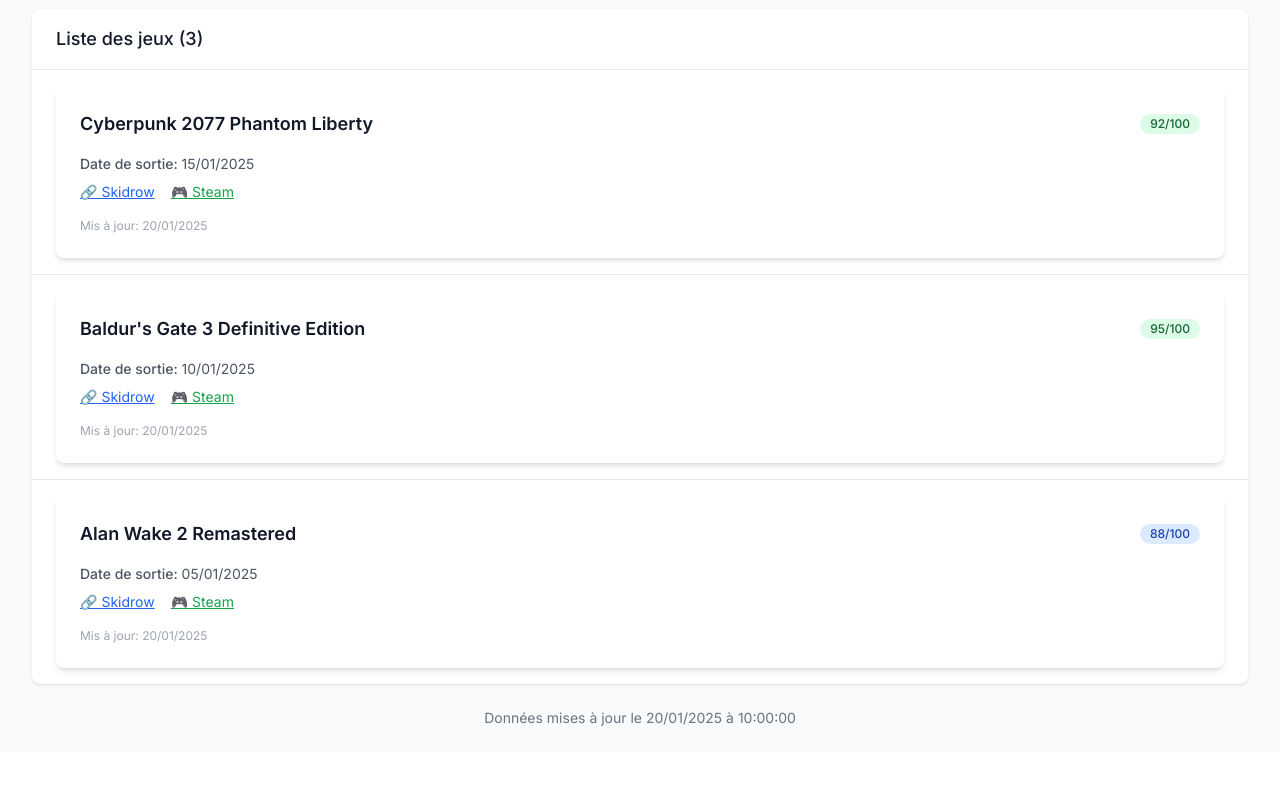
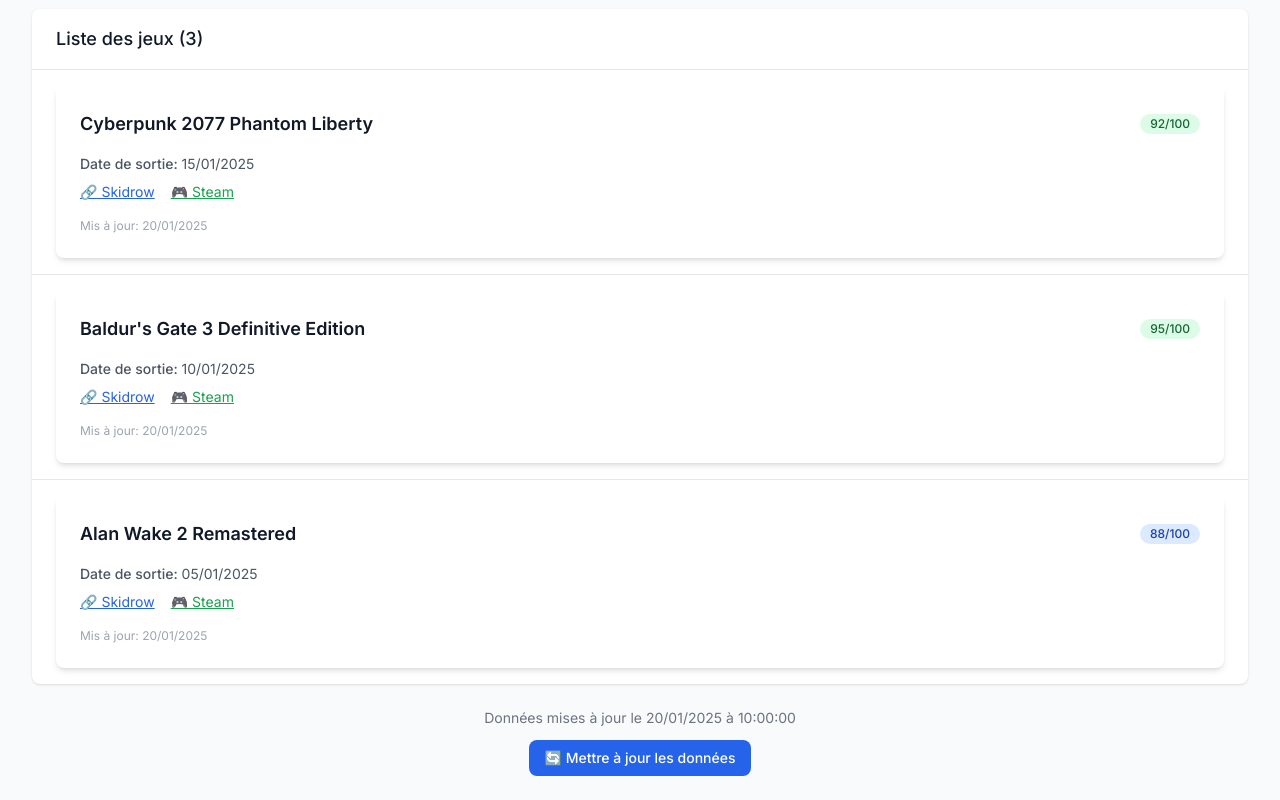
Before and after one commit to albertduplantin/skidrow, a Next.js app: page / in a window 1280 px wide. Shown: the part 300-1100 px from the top of the page. Before the commit the page ends 1052 px from the top, so only its background shows below. Built offline with nearby package versions, Linux system fonts and the light colour scheme.

Commit message:
feat: add refresh button to trigger GitHub Actions pipeline

```diff
--- /dev/null
+++ b/src/app/RefreshButton.tsx
@@ -0,0 +1,52 @@
+'use client';
+
+import { useState } from 'react';
+
+export default function RefreshButton() {
+  const [status, setStatus] = useState<'idle' | 'loading' | 'success' | 'error'>('idle');
+  const [message, setMessage] = useState('');
+
+  async function trigger() {
+    setStatus('loading');
+    setMessage('');
+    try {
+      const resp = await fetch('/api/trigger-pipeline', { method: 'POST' });
+      const data = await resp.json();
+      if (data.success) {
+        setStatus('success');
+        setMessage('Pipeline lancé ! Les données seront mises à jour dans ~5 minutes.');
+      } else {
+        setStatus('error');
+        setMessage(data.error ?? 'Erreur inconnue');
+      }
+    } catch {
+      setStatus('error');
+      setMessage('Impossible de contacter le serveur.');
+    }
+  }
+
+  return (
+    <div className="flex flex-col items-center gap-2">
+      <button
+        onClick={trigger}
+        disabled={status === 'loading'}
+        className={`px-4 py-2 rounded-lg font-medium text-sm transition-colors ${
+          status === 'loading'
+            ? 'bg-gray-300 text-gray-500 cursor-not-allowed'
+            : status === 'success'
+            ? 'bg-green-600 text-white hover:bg-green-700'
+            : status === 'error'
+            ? 'bg-red-600 text-white hover:bg-red-700'
+            : 'bg-blue-600 text-white hover:bg-blue-700'
+        }`}
+      >
+        {status === 'loading' ? '⏳ Lancement en cours…' : '🔄 Mettre à jour les données'}
+      </button>
+      {message && (
+        <p className={`text-sm ${status === 'success' ? 'text-green-600' : 'text-red-600'}`}>
+          {message}
+        </p>
+      )}
+    </div>
+  );
+}
--- /dev/null
+++ b/src/app/api/trigger-pipeline/route.ts
@@ -0,0 +1,28 @@
+import { NextResponse } from 'next/server';
+
+export async function POST() {
+  const token = process.env.GITHUB_TOKEN;
+  if (!token) {
+    return NextResponse.json({ error: 'GITHUB_TOKEN non configuré' }, { status: 500 });
+  }
+
+  const resp = await fetch(
+    'https://api.github.com/repos/albertduplantin/skidrow/actions/workflows/pipeline.yml/dispatches',
+    {
+      method: 'POST',
+      headers: {
+        Authorization: `Bearer ${token}`,
+        Accept: 'application/vnd.github+json',
+        'Content-Type': 'application/json',
+      },
+      body: JSON.stringify({ ref: 'main' }),
+    }
+  );
+
+  if (resp.status === 204) {
+    return NextResponse.json({ success: true });
+  }
+
+  const body = await resp.text();
+  return NextResponse.json({ error: body }, { status: resp.status });
+}
--- a/src/app/page.tsx
+++ b/src/app/page.tsx
@@ -2,6 +2,7 @@
 import { notFound } from 'next/navigation';
 import fs from 'fs';
 import path from 'path';
+import RefreshButton from './RefreshButton';
 
 async function getMostRecentData(): Promise<MonthlyGames | null> {
   try {
@@ -155,11 +156,12 @@
         )}
       </div>
 
-      <div className="text-center text-sm text-gray-500">
+      <div className="text-center text-sm text-gray-500 space-y-3">
         <p>
           Données mises à jour le {new Date(data.lastUpdated).toLocaleDateString('fr-FR')} à{' '}
           {new Date(data.lastUpdated).toLocaleTimeString('fr-FR')}
         </p>
+        <RefreshButton />
       </div>
     </div>
   );
```
